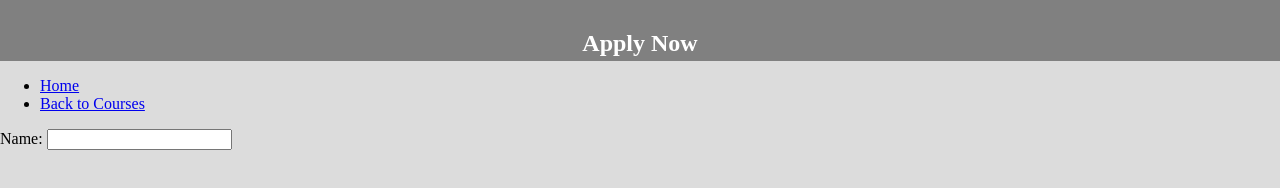
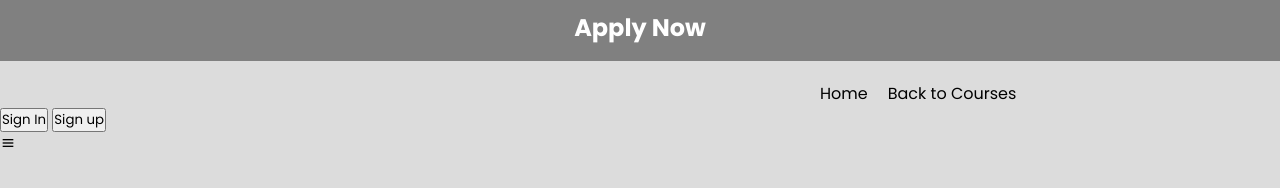
Before and after one commit to MartinOtieno/div, a plain HTML site: page login.html in a window 1280 px wide. Drawn offline with nearby package versions, Linux system fonts and the light colour scheme.

Commit message:
working on improvement

```diff
--- a/login.html
+++ b/login.html
@@ -4,35 +4,25 @@
     <meta charset="UTF-8">
     <meta name="viewport" content="width=device-width, initial-scale=1.0">
     <title>Apply Now</title>
+    <link href='https://unpkg.com/boxicons@2.1.4/css/boxicons.min.css' rel='stylesheet'>
+    <link rel="stylesheet" href="main.css">
 </head>
 <body>
-    <style>
-        body{
-            background-color:gainsboro;
-            margin: 0px;
-            padding: 0px;
-        }
-        header{
-            background-color: gray;
-            width: 100%;
-            height: 4vw;
-            padding-top: 10px;
-            text-align: center;
-            color: #fff;
-        }
-    </style>
     <header>
         <h2>Apply Now</h2>
     </header>
-    <ul>
-        <li><a href="index.html" class="active">Home</a></li>
-        <li><a href="course.html">Back to Courses</a></li>
-    </ul>
-    <div class="form">
-        <form action="">
-            <label for="text">Name:</label>
-            <input type="text">
-        </form>
+    <div class="nav-menu">
+        <ul>
+            <li><a href="index.html" class="active">Home</a></li>
+            <li><a href="course.html">Back to Courses</a></li>
+        </ul>
+    </div>
+    <div class="nav-button">
+        <button class="btn" id="loginBtn">Sign In</button>
+        <button class="btn" id="registerBtn">Sign up</button>
+    </div>
+    <div class="nav-menu-btn">
+        <i class='bx bx-menu'></i>
     </div>
 </body>
 </html>
--- /dev/null
+++ b/main.css
@@ -0,0 +1,43 @@
+@import url('https://fonts.googleapis.com/css2?family=Poppins:wght@100;200;300;400;500;600;700;800;900&display=swap');
+*{
+    margin: 0;
+    padding: 0;
+    font-family: 'poppins';
+}
+body{
+    background-color:gainsboro;
+    margin: 0px;
+    padding: 0px;
+}
+header{
+    background-color: gray;
+    width: 100%;
+    height: 4vw;
+    padding-top: 10px;
+    text-align: center;
+    color: #fff;
+}
+ul{
+    display: flex;
+    /* float: right; */
+    text-align: center;
+    margin-left: 800px;
+}
+ul li{
+    padding-left: 20px;
+    list-style: none;
+    margin-top: 20px;
+    text-decoration: none;
+    /* float: right; */
+}
+ul li a{
+    /* float: right; */
+    text-decoration: none;
+    color: black;
+}
+a .active{
+    color: #d41212;
+}
+a:hover{
+    color:#d41212;
+}
```
Also changed, not shown: chat.html (+43 -0 lines), contact.html (+11 -2 lines).
